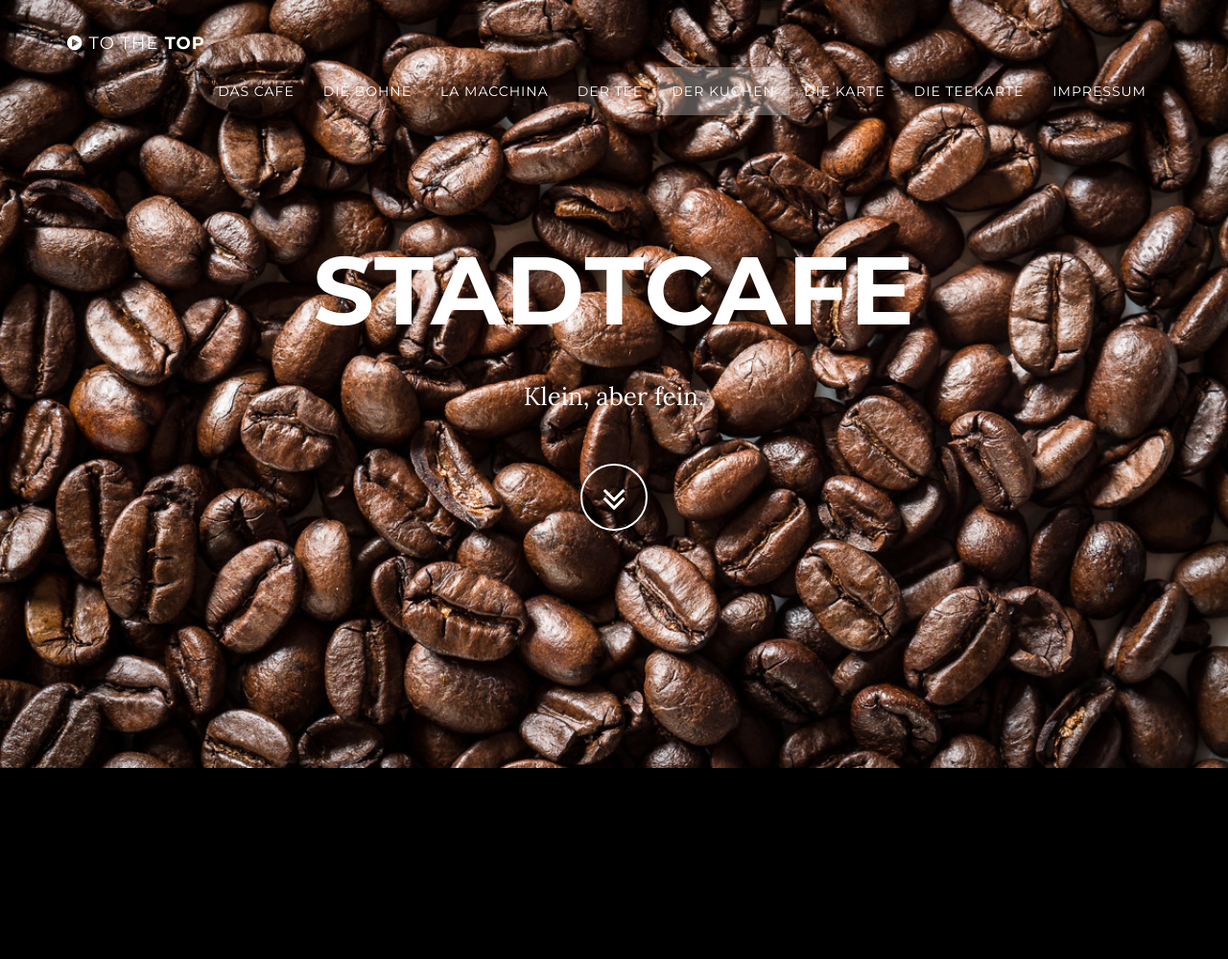
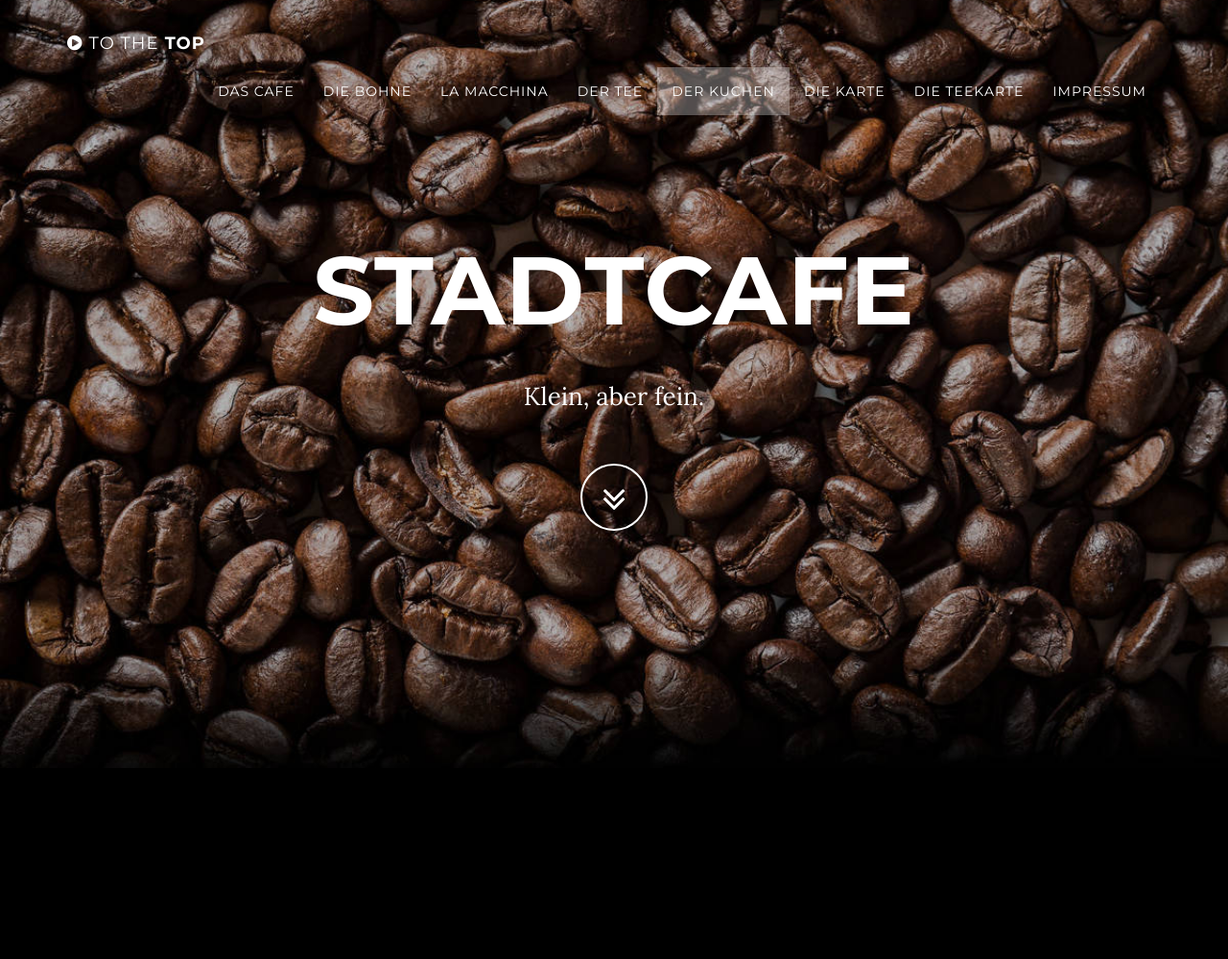
Before and after one commit to j1cken/stadtcafe, a PHP site: page /index.html in a window 1280 px wide. Shown: the top 999 px of the page at 96% size. Run offline with PHP 8.4, Linux system fonts and the light colour scheme; some libraries are stand-ins or nearby versions.

Commit message:
image remastered

```diff
--- a/php/css/grayscale.css
+++ b/php/css/grayscale.css
@@ -147,7 +147,7 @@ a:focus {
     padding: 100px 0;
     text-align: center;
     color: #fff;
-    background: url(/images/kaffeebohnen.jpg) no-repeat bottom center scroll;
+    background: url(/php/images/kaffeebohnen.jpg) no-repeat bottom center scroll;
     background-color: #000;
     -webkit-background-size: cover;
     -moz-background-size: cover;
```
Also changed, not shown: php/images/kaffeebohnen.jpg.
